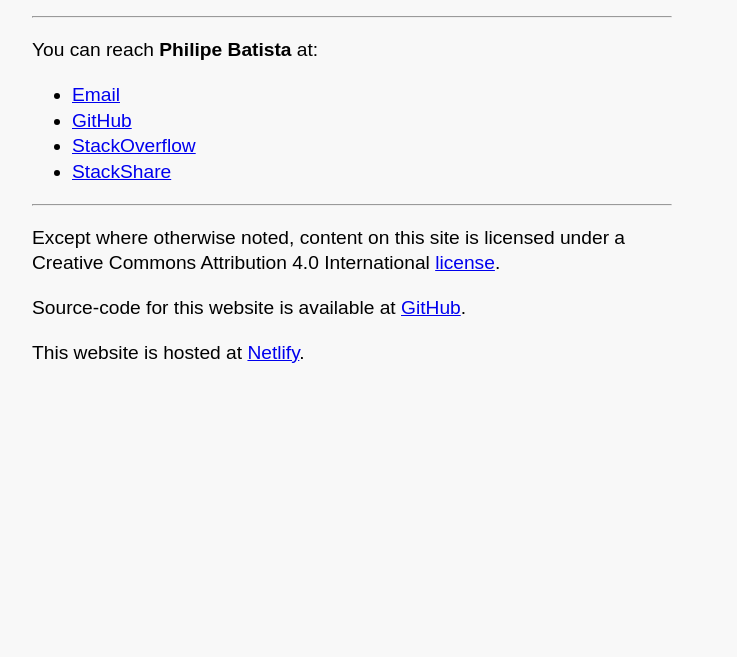
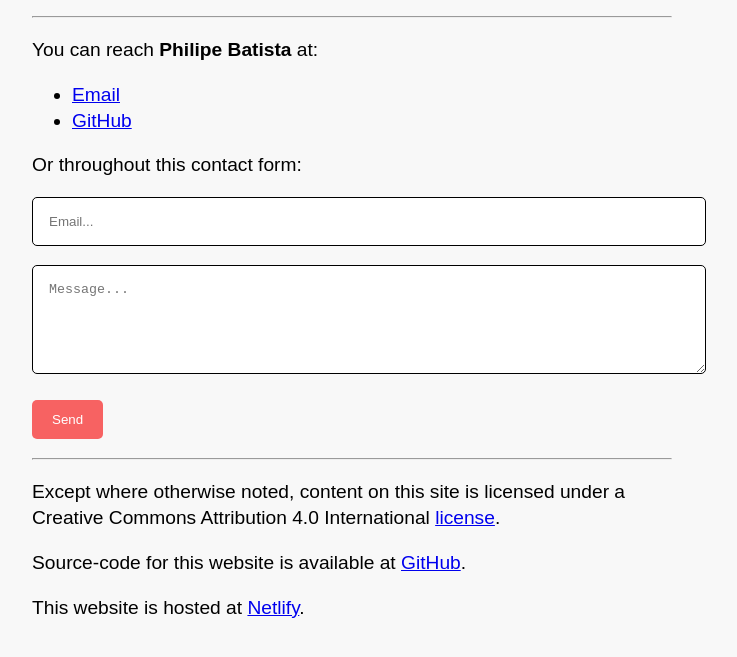
Before and after one commit to philipebatist/philipebatist.github.io, a plain HTML site: page index.html in a window 1280 px wide. Shown: the part 141-798 px from the top of the page, without its empty margins (288-1025 px from the left). Drawn offline with Linux system fonts and the light colour scheme.

Commit message:
Socials, and Contact Form update.

```diff
--- a/index.html
+++ b/index.html
@@ -4,7 +4,7 @@
   <meta charset="utf-8">
   <meta name="viewport" content="width=device-width, initial-scale=1">
   <meta name="author" content="Philipe Batista" />
-  <meta name="description" content="Philipe Batista personal website." />
+  <meta name="description" content="Philipe Batista Software Developer Personal Website" />
   <style>
     body {
       font-size: 1.2rem;
@@ -14,6 +14,24 @@
       padding: 1rem;
       max-width: 40rem;
       background: rgb(248, 248, 248);
+    }
+    input, textarea {
+      width: 100%;
+      padding: 1rem;
+      border: 1px solid;
+      border-radius: 5px;
+      resize: vertical;
+    }
+    button[type=submit] {
+      background-color: #f76262;
+      color: white;
+      padding: 12px 20px;
+      border: none;
+      border-radius: 5px;
+      cursor: pointer;
+    }
+    button[type=submit]:hover {
+      background-color: #fff1c1;
     }
   </style>
   <title>Philipe Batista's Website</title>
@@ -26,9 +44,19 @@
     <ul>
       <li><a href="mailto:philipebatista.dev@gmail.com">Email</a></li>
       <li><a href="https://github.com/philipebatista">GitHub</a></li>
-      <li><a href="https://stackoverflow.com/users/11623014/philipe-batista">StackOverflow</a></li>
-      <li><a href="https://stackshare.io/philipebatista">StackShare</a></li>
     </ul>
+  <p>Or throughout this contact form:</p>
+    <form name="contact" method="POST" data-netlify="true">
+      <p>
+        <input placeholder="Email..." type="email" name="email" />
+      </p>
+      <p>
+        <textarea placeholder="Message..." cols="30" rows="5"></textarea>
+      </p>
+      <p>
+        <button type="submit">Send</button>
+      </p>
+    </form>
   <hr>
   <footer>
     <p>Except where otherwise noted, content on this site is licensed under a Creative Commons Attribution 4.0 International <a href="https://creativecommons.org/licenses/by/4.0/">license</a>.</p>
```
